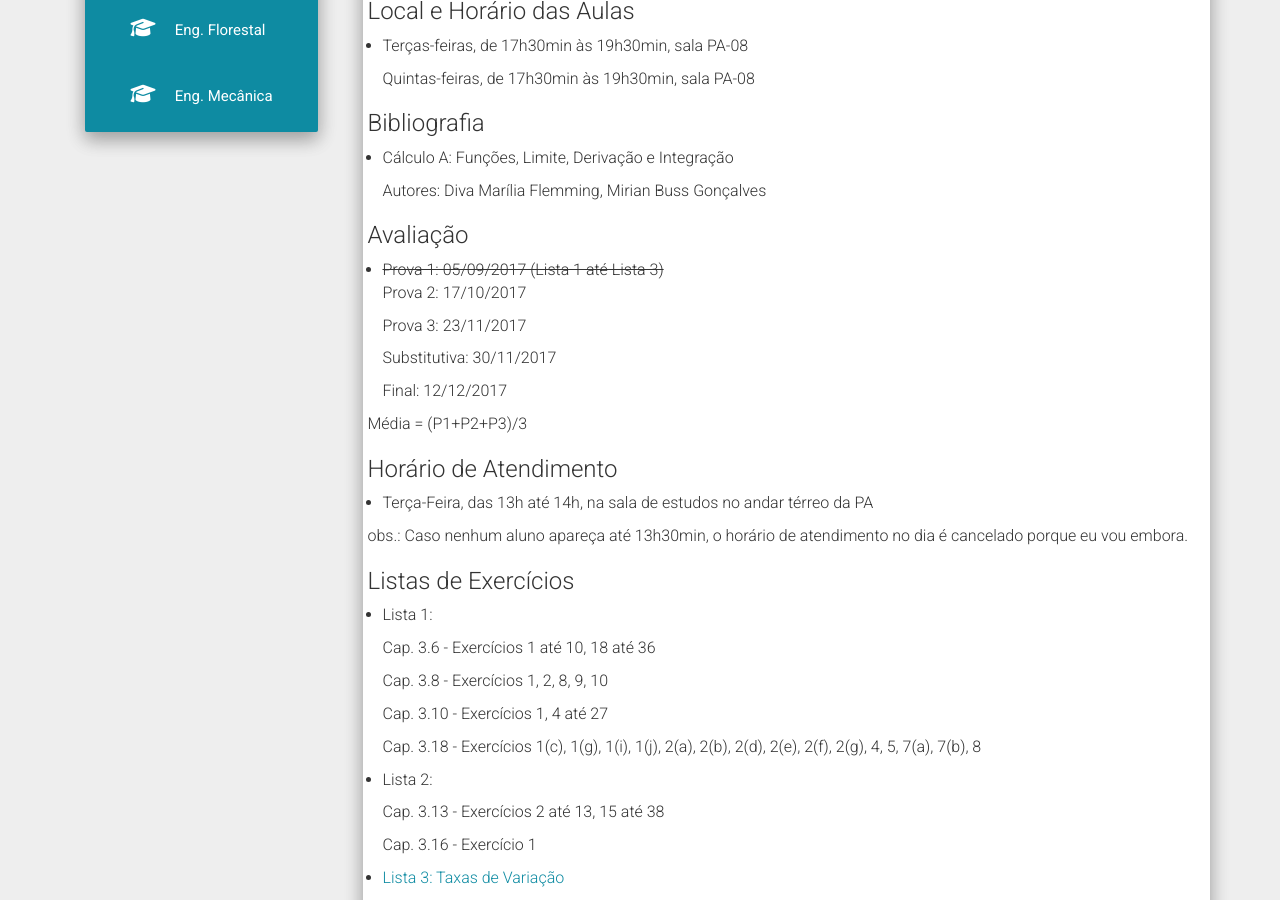
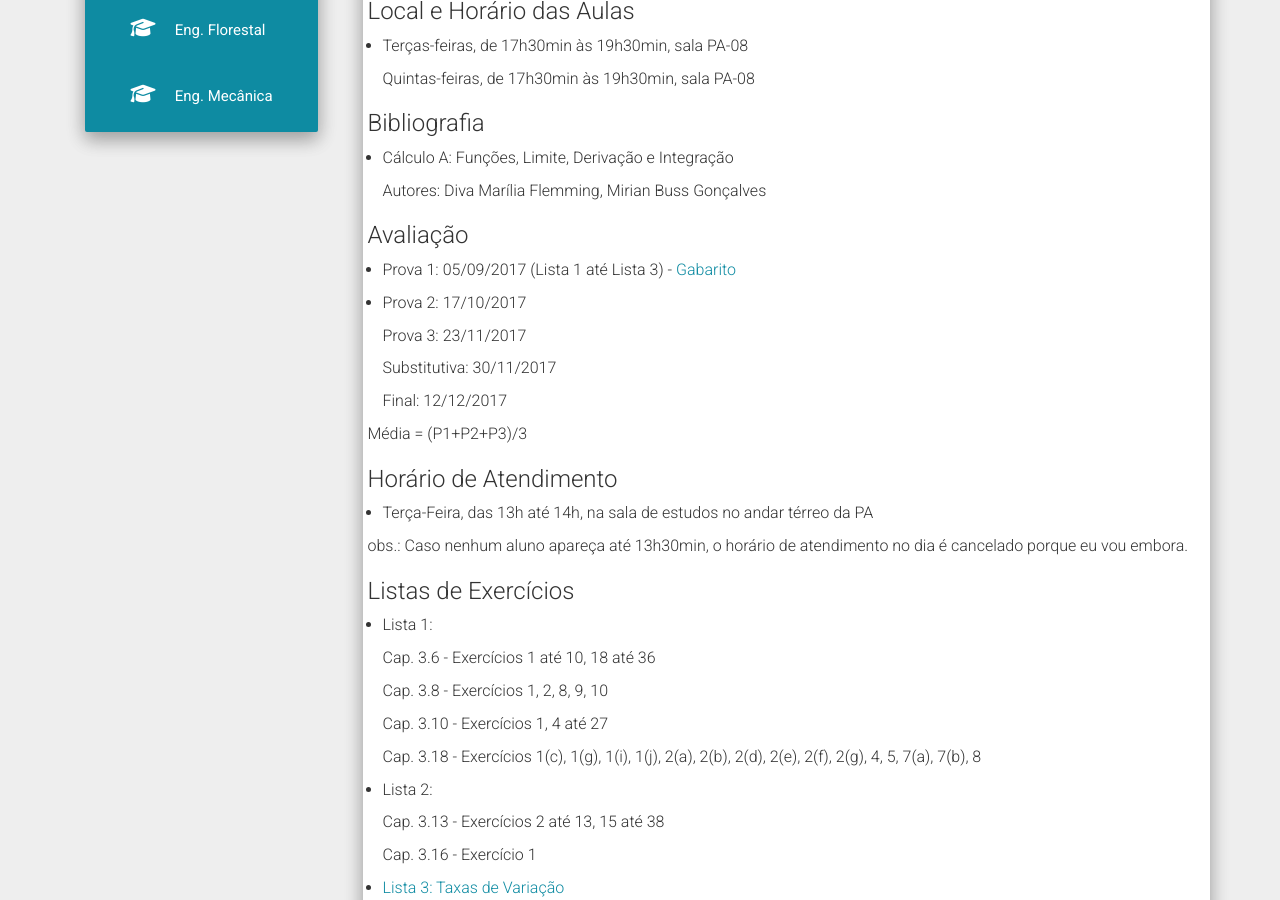
Before and after one commit to chunggnuhc/chunggnuhc.github.io, a Jekyll site: the page built from agronomia2sem2017.md, in a window 1280 px wide and 900 px high, scrolled down 377 px. Built offline with Jekyll 4.4.1, drawn with Linux system fonts in a browser that asks for light colours; nearby versions of some CDN libraries.

Commit message:
Update Gabarito - Agron

```diff
--- a/agronomia2sem2017.md
+++ b/agronomia2sem2017.md
@@ -19,9 +19,9 @@ permalink: /agron2sem2017-Mat2/
 
 <h3>Avaliação</h3>
 
-- <strike>Prova 1: 05/09/2017 (Lista 1 até Lista 3)</strike>
+- Prova 1: 05/09/2017 (Lista 1 até Lista 3) - [Gabarito](/disciplinas2sem2017/gabAgronP1-A.pdf)
 
-  Prova 2: 17/10/2017
+- Prova 2: 17/10/2017
 
   Prova 3: 23/11/2017
 
```
